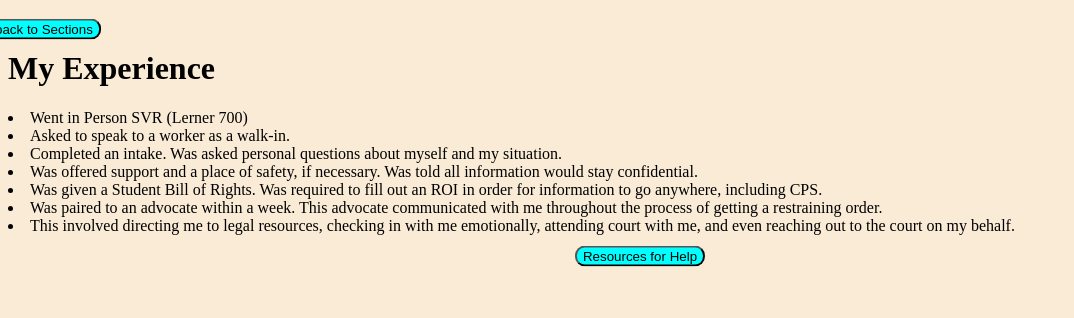
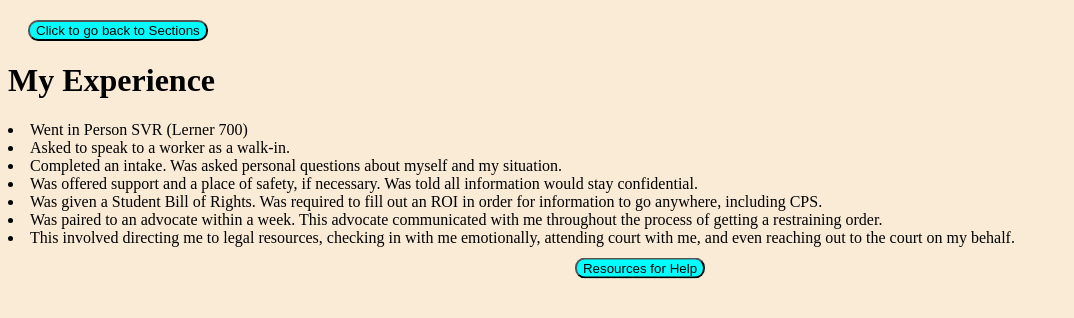
Before and after one commit to ranker-1/Columbia-Cares, a plain HTML site: page DV_personal_experience.html in a window 1280 px wide. Shown: the whole page, without its empty margins (0-1074 px from the left). Drawn offline with Linux system fonts and the light colour scheme.

```diff
--- a/DV_personal_experience.html
+++ b/DV_personal_experience.html
@@ -7,15 +7,9 @@
         <title>QueerCare @ Columbia</title>
         <link rel="stylesheet" href="./subsection_basic_styles.css">
         <link rel="icon" href="./favicon.ico" type="image/x-icon">
+        <!-- think this is here bc there wasnt -->
         <style>
-            .go_back_button {
-                position: relative;
-                background-color: aqua;
-                border-radius: 10px;
-                left: 50%;
-                -ms-transform: translate(-50%, -50%);
-                transform: translate(-400%, 50%)
-            }
+
             .dv_resource_button{
                 position: relative;
                 background-color: aqua;
@@ -29,9 +23,11 @@
     <main>
         <body style="background-color: antiquewhite;">
         <div class = "QC_columbia_link">
-            <button type="button" class = "go_back_button" onclick="window.open('subsections_columbia.html', '_self');">
+            <div class="subsections_columbia">
+            <button type="button" class="go_back_button" onclick="history.back()">
                 Click to go back to Sections
             </button>
+            </div>
         </div>
 
         <div class="1_dv_experience">
--- a/subsection_basic_styles.css
+++ b/subsection_basic_styles.css
@@ -1,15 +1,25 @@
-#go_back_button {
+.go_back_button {
     position: relative ;
     background-color: aqua;
     border-radius: 10px;
     /* -ms-transform: translate(-50%, -50%);
     transform: translate(-450%, 50%) */
 }
-#subsections_columbia{
+
+#dv_resource_button{
+    position: relative;
+    background-color: aqua;
+    border-radius: 10px;
+    left: 50%;
+    -ms-transform: translate(-50%, -50%);
+    transform: translate(-50%, 50%)
+}
+
+.subsections_columbia{
   display: flex;
-  justify-content: center;  /* horizontal center */
+  justify-content: left;  /* horizontal center */
   align-items: center;      /* vertical center if you give it height */
-  margin: 20px 0;           /* spacing from other elements */
+  margin: 20px ;           /* spacing from other elements */
 }
 #QC_columbia_domestic_violence_heading{
     position: relative;
```
Also changed, not shown: subsections_columbia.html (+1 -1 lines).
